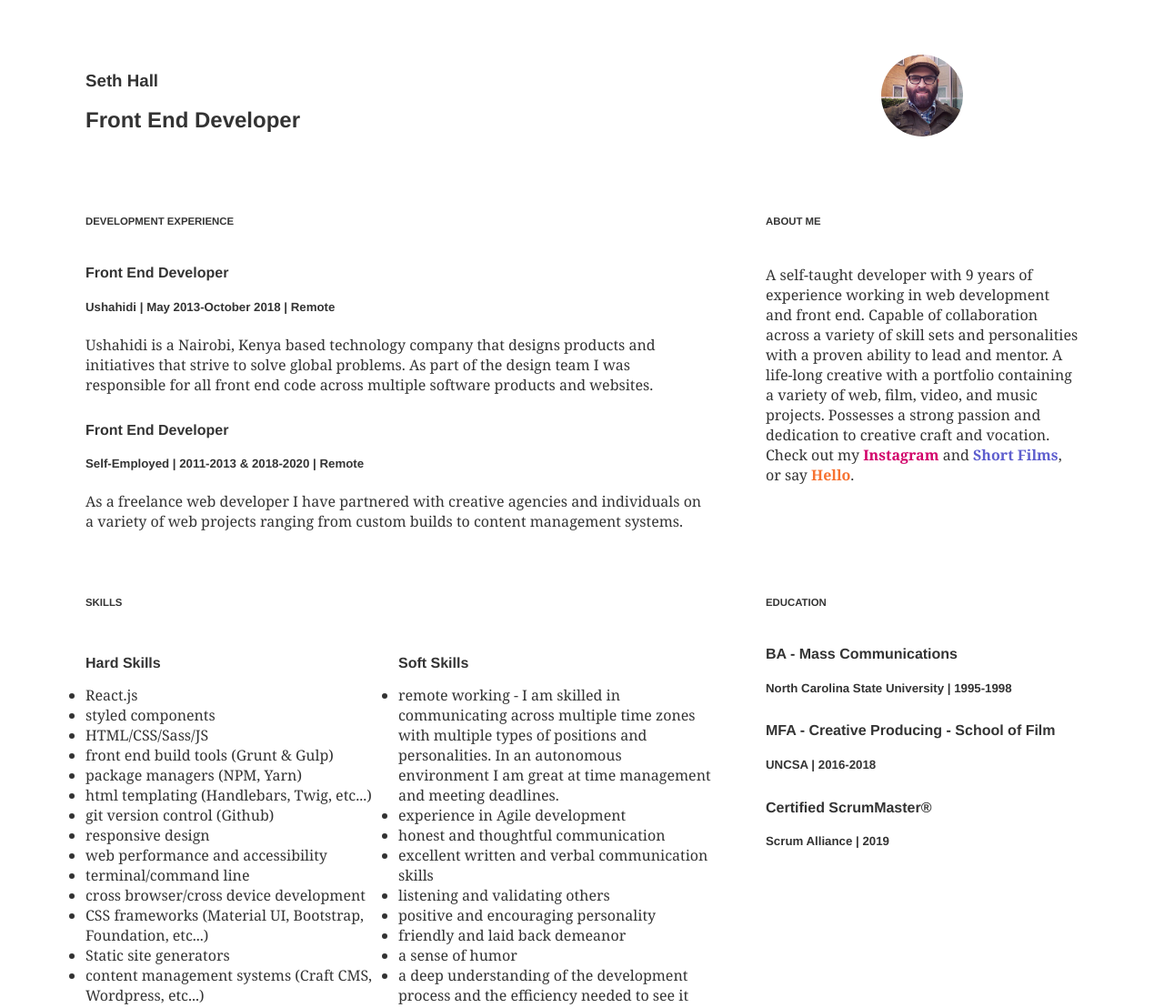
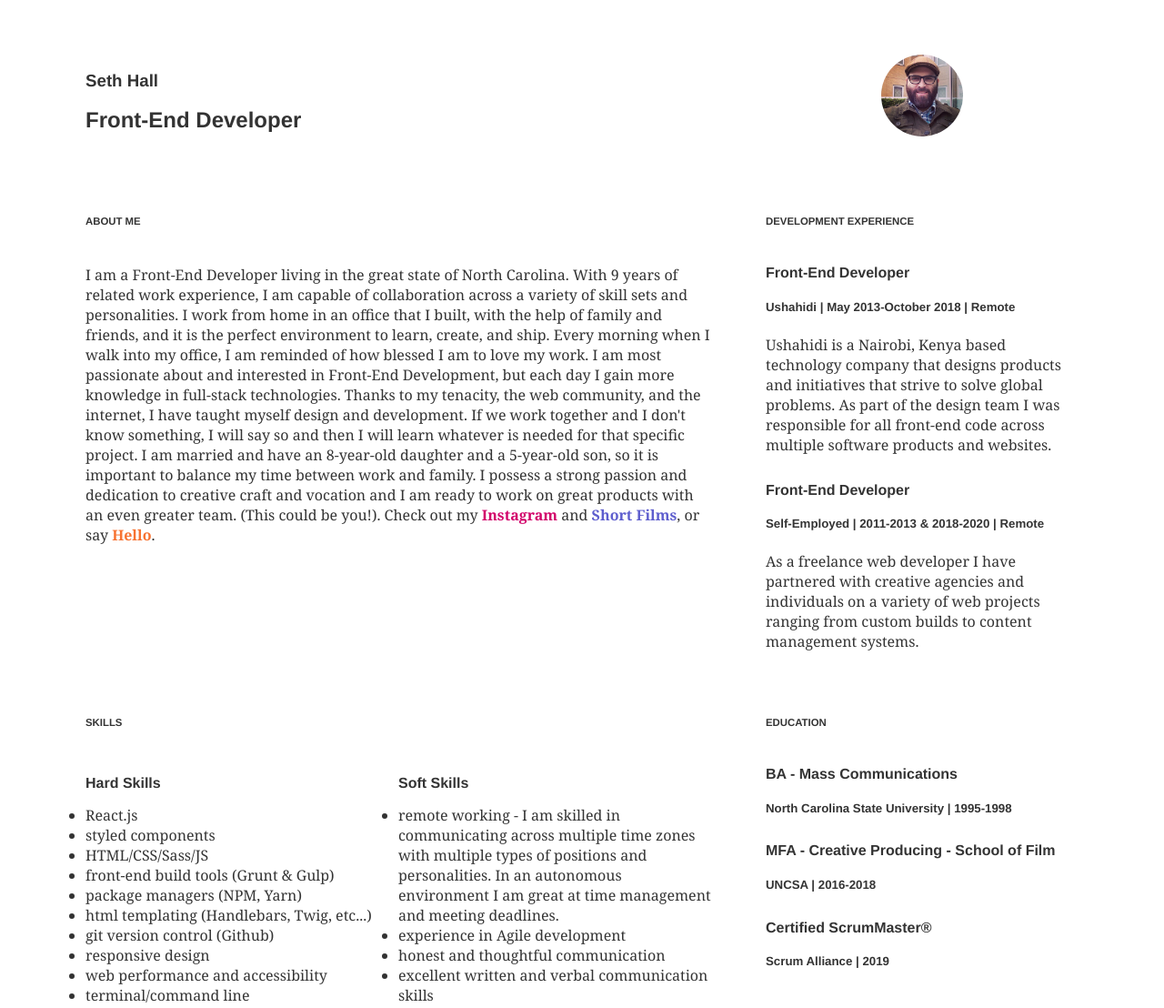
Before and after one commit to sethburtonhall/home-page, a Gatsby site: page / in a window 1280 px wide. Shown: the top 1108 px of the page at 91% size. Built offline with nearby package versions, Linux system fonts and the light colour scheme; Gatsby itself is replaced by a stand-in of ours; some packages are replaced by stand-ins of ours; what typography-theme-funston would draw is missing.

Commit message:
new about me

```diff
--- a/src/data/data.js
+++ b/src/data/data.js
@@ -1,14 +1,14 @@
 export const jobs = [
   {
-    title: "Front End Developer",
+    title: "Front-End Developer",
     company: "Ushahidi",
     description:
-      "Ushahidi is a Nairobi, Kenya based technology company that designs products and initiatives that strive to solve global problems. As part of the design team I was responsible for all front end code across multiple software products and websites.",
+      "Ushahidi is a Nairobi, Kenya based technology company that designs products and initiatives that strive to solve global problems. As part of the design team I was responsible for all front-end code across multiple software products and websites.",
     date: "May 2013-October 2018",
     location: "Remote",
   },
   {
-    title: "Front End Developer",
+    title: "Front-End Developer",
     company: "Self-Employed",
     description:
       "As a freelance web developer I have partnered with creative agencies and individuals on a variety of web projects ranging from custom builds to content management systems.",
@@ -21,7 +21,7 @@ export const hardSkills = [
   "React.js",
   "styled components",
   "HTML/CSS/Sass/JS",
-  "front end build tools (Grunt & Gulp)",
+  "front-end build tools (Grunt & Gulp)",
   "package managers (NPM, Yarn)",
   "html templating (Handlebars, Twig, etc...)",
   "git version control (Github)",
--- a/src/pages/index.js
+++ b/src/pages/index.js
@@ -16,7 +16,7 @@ const IndexPage = () => (
     <article className="resume">
       <section className="name">
         <h1>Seth Hall</h1>
-        <h2 className="title">Front End Developer</h2>
+        <h2 className="title">Front-End Developer</h2>
       </section>
 
       <section className="photo">
@@ -26,12 +26,23 @@ const IndexPage = () => (
       <section className="about">
         <h6 className="header">About Me</h6>
         <p>
-          A self-taught developer with 9 years of experience working in web
-          development and front end. Capable of collaboration across a variety
-          of skill sets and personalities with a proven ability to lead and
-          mentor. A life-long creative with a portfolio containing a variety of
-          web, film, video, and music projects. Possesses a strong passion and
-          dedication to creative craft and vocation. Check out my{" "}
+          I am a Front-End Developer living in the great state of North
+          Carolina. With 9 years of related work experience, I am capable of
+          collaboration across a variety of skill sets and personalities. I work
+          from home in an office that I built, with the help of family and
+          friends, and it is the perfect environment to learn, create, and ship.
+          Every morning when I walk into my office, I am reminded of how blessed
+          I am to love my work. I am most passionate about and interested in
+          Front-End Development, but each day I gain more knowledge in
+          full-stack technologies. Thanks to my tenacity, the web community, and
+          the internet, I have taught myself design and development. If we work
+          together and I don't know something, I will say so and then I will
+          learn whatever is needed for that specific project. I am married and
+          have an 8-year-old daughter and a 5-year-old son, so it is important
+          to balance my time between work and family. I possess a strong passion
+          and dedication to creative craft and vocation and I am ready to work
+          on great products with an even greater team. (This could be you!).
+          Check out my{" "}
           <a
             href="https://www.instagram.com/sethburtonhall/"
             target="_blank"
--- a/src/styles/styles.css
+++ b/src/styles/styles.css
@@ -64,16 +64,17 @@ main {
     grid-template-columns: 2fr 1fr;
     grid-template-areas:
       "name photo"
-      "about education"
+      "about about"
       "work work"
       "skills skills"
+      "education education"
       "projects projects";
   }
 
   @media (min-width: 1200px) {
     grid-template-areas:
       "name photo"
-      "work about"
+      "about work"
       "skills education"
       "projects projects";
   }
```
